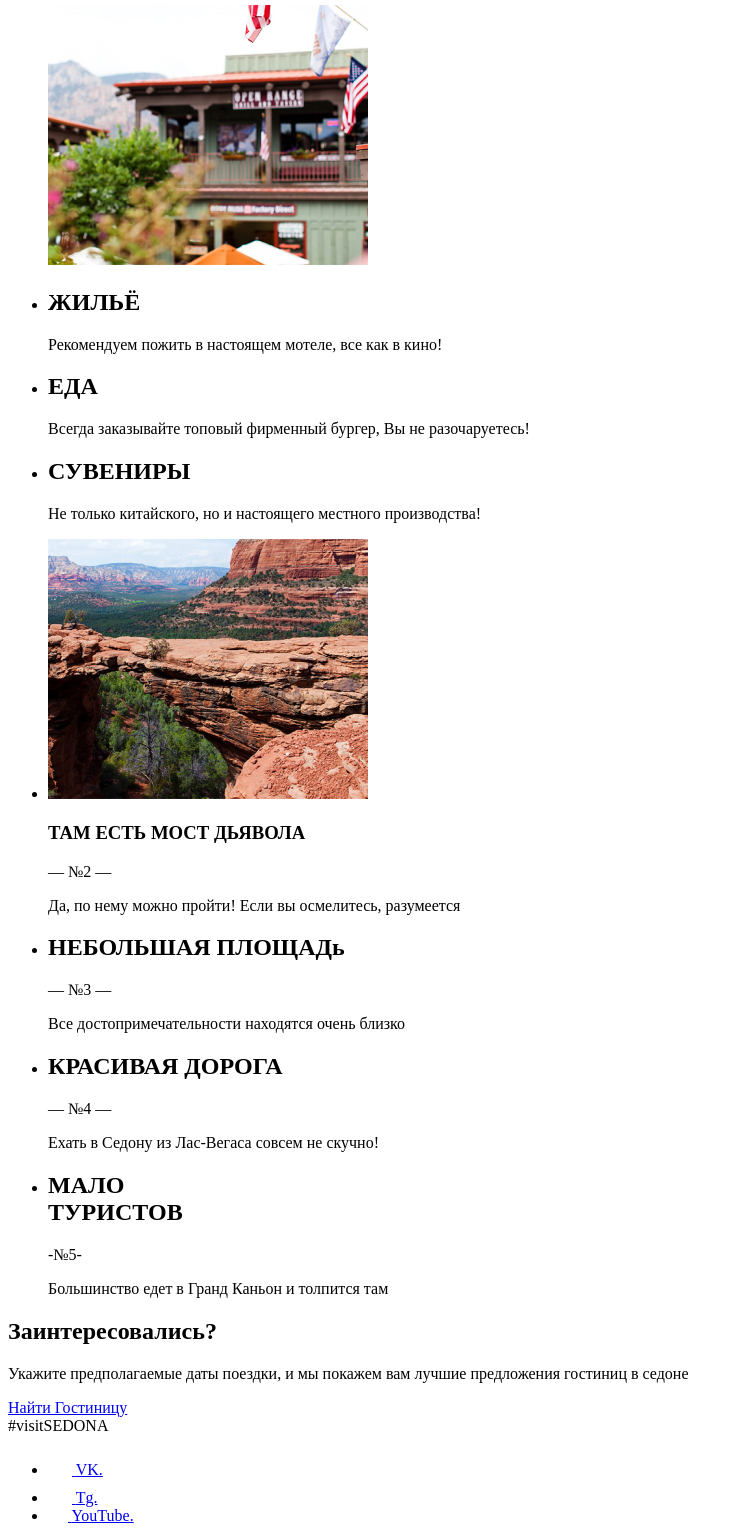
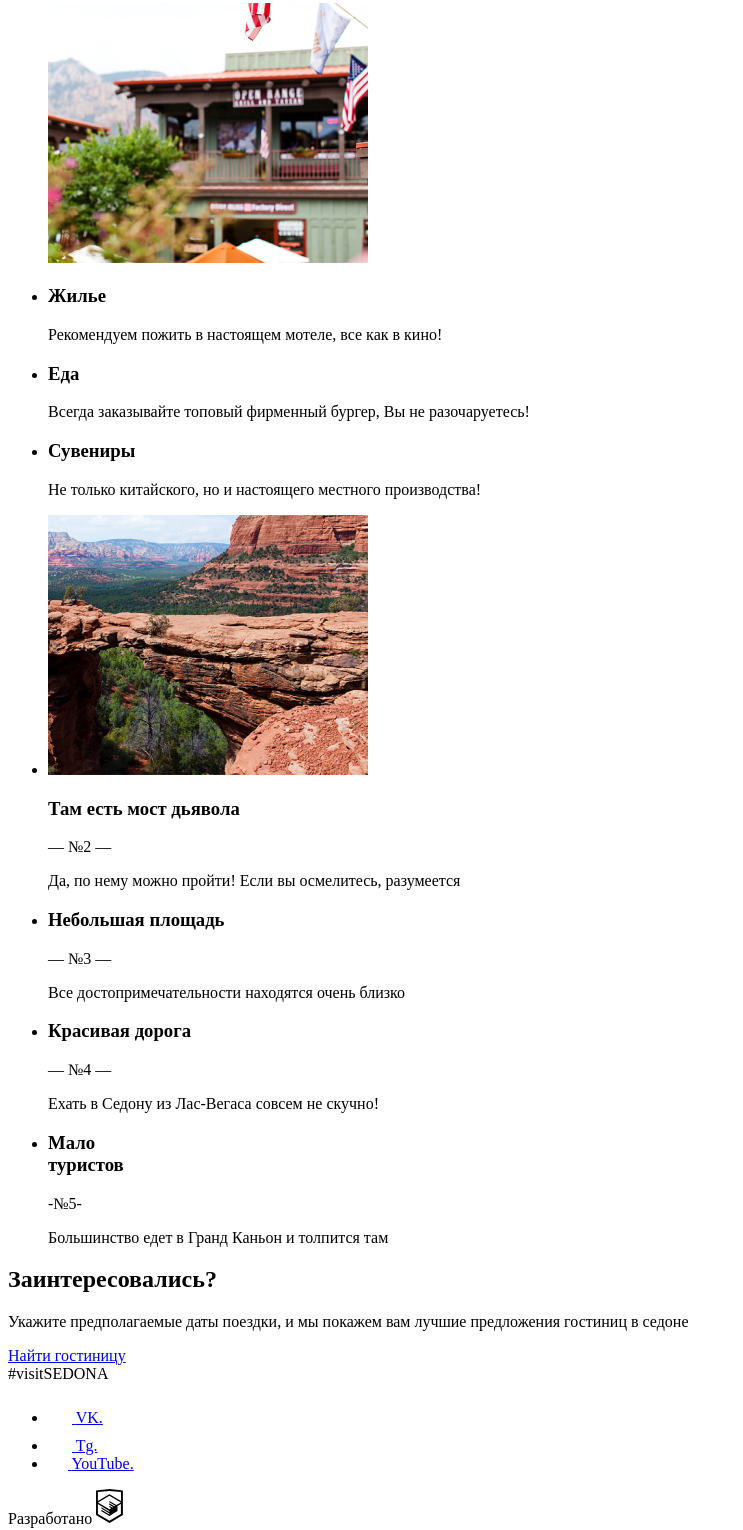
Before and after one commit to htmlacademy-adaptive/1975739-sedona-26, a plain HTML site: page 2/index.html in a window 1280 px wide. Shown: the part 490-2020 px from the top of the page, without its empty margins (0-743 px from the left). Drawn offline with Linux system fonts and the light colour scheme.

Commit message:
:heavy_check_mark: Сборка #2

```diff
--- a/2/index.html
+++ b/2/index.html
@@ -43,10 +43,10 @@
   <main class="main-container">
     <h1 class="visually-hidden">Добро пожаловать в Седону.</h1>
     <section class="advantages">
-      <span class="visually-hidden">Преимущества.</span>
+      <h2 class="visually-hidden">Преимущества.</h2>
       <ul class="advantages__list">
         <li class="advantages__item">
-          <h2 class="advantages__title"> НАСТОЯЩИЙ<br>ГОРОДОК </h2>
+          <h3 class="advantages__title"> Настоящий<br>городок</h3>
           <span>— №1 —</span>
           <p class="advantages__text">Седона — не аттракцион для туристов, там течёт
             <br> своя жизнь
@@ -56,39 +56,39 @@
           </div>
         </li>
         <li class="advantages__item advantages__bonus">
-          <h2 class="advantages__title">ЖИЛЬЁ</h2>
+          <h3 class="advantages__title">Жилье</h3>
           <p>Рекомендуем пожить в настоящем мотеле, все как в кино!</p>
         </li>
         <li class="advantages__item advantages__bonus">
-          <h2 class="advantages-title"> ЕДА</h2>
+          <h3 class="advantages-title"> Еда</h3>
           <p>Всегда заказывайте топовый фирменный бургер, Вы не разочаруетесь!</p>
         </li>
         <li class="advantages__item advantages__bonus">
-          <h2 class="advantages-title">СУВЕНИРЫ</h2>
+          <h3 class="advantages-title">Сувениры</h3>
           <p>Не только китайского, но и настоящего местного производства!</p>
         </li>
         <li class="advantages__item">
           <img src="img/photo-bridge.jpg" width="320" height="260" alt="Вторая причина.">
-          <h3 class="advantages__title">ТАМ ЕСТЬ МОСТ ДЬЯВОЛА</h3>
+          <h3 class="advantages__title">Там есть мост дьявола</h3>
           <span>— №2 —</span>
           <p>Да, по нему можно пройти! Если вы осмелитесь, разумеется
           </p>
         </li>
         <li class="advantages__item">
-          <h2 class="advantages__title">НЕБОЛЬШАЯ ПЛОЩАДь</h2>
+          <h3 class="advantages__title">Небольшая площадь</h3>
           <span>— №3 —</span>
           <p>Все достопримечательности находятся очень близко</p>
         </li>
         <li class="advantages__item">
-          <h2 class="advantages__title">КРАСИВАЯ ДОРОГА
-          </h2>
+          <h3 class="advantages__title">Красивая дорога
+          </h3>
           <span>— №4 —</span>
           <p>Ехать в Седону из Лас-Вегаса совсем не скучно!</p>
         </li>
         <li class="advantages-item">
-          <h2 class="advantages-title no-icon-adv">МАЛО
-            <br>ТУРИСТОВ
-          </h2>
+          <h3 class="advantages-title no-icon-adv">Мало
+            <br>туристов
+          </h3>
           <span>-№5-</span>
           <p>Большинство едет в Гранд Каньон и толпится там</p>
         </li>
@@ -97,7 +97,7 @@
     <section class="search">
       <h2 class="search__title">Заинтересовались?</h2>
       <p>Укажите предполагаемые даты поездки, и мы покажем вам лучшие предложения гостиниц в седоне</p>
-        <a class="search__button" href="#">Найти Гостиницу</a>
+        <a class="search__button" href="#">Найти гостиницу</a>
     </section>
   </main>
   <footer class="footer">
```
